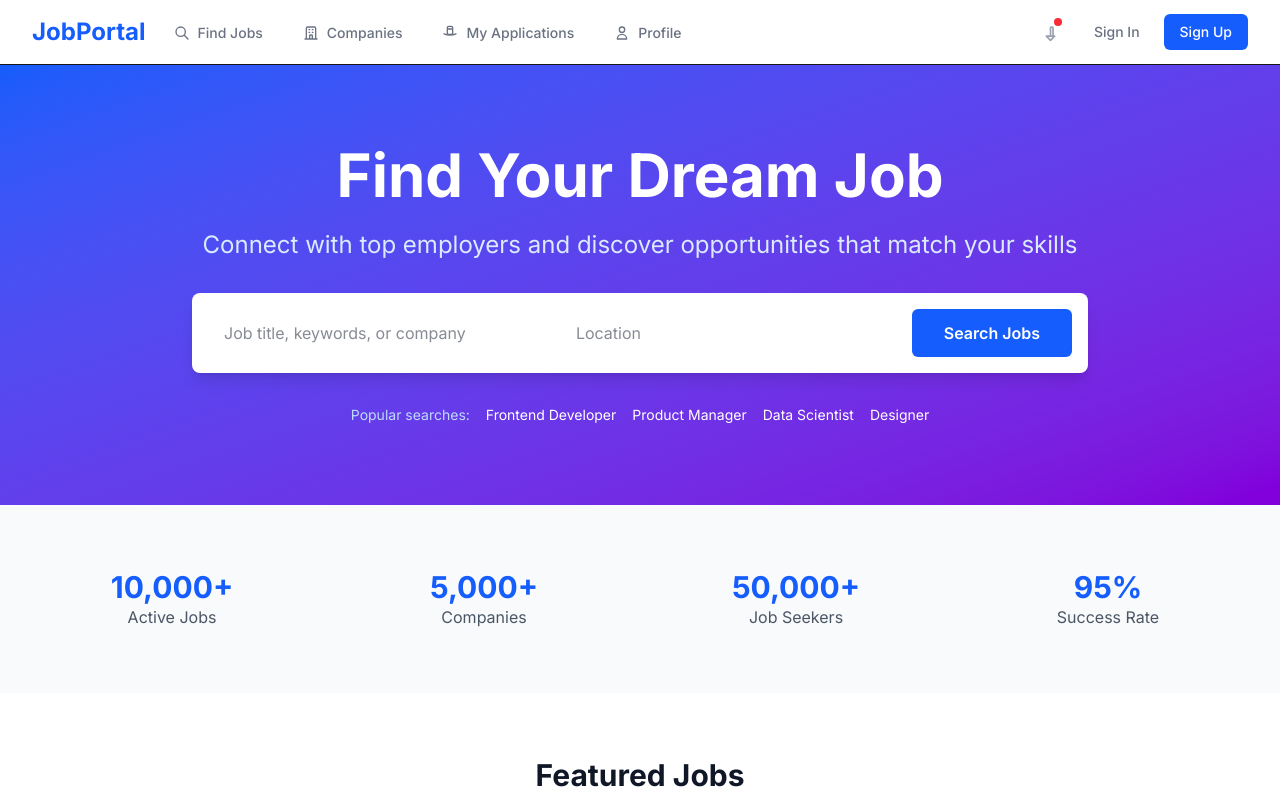
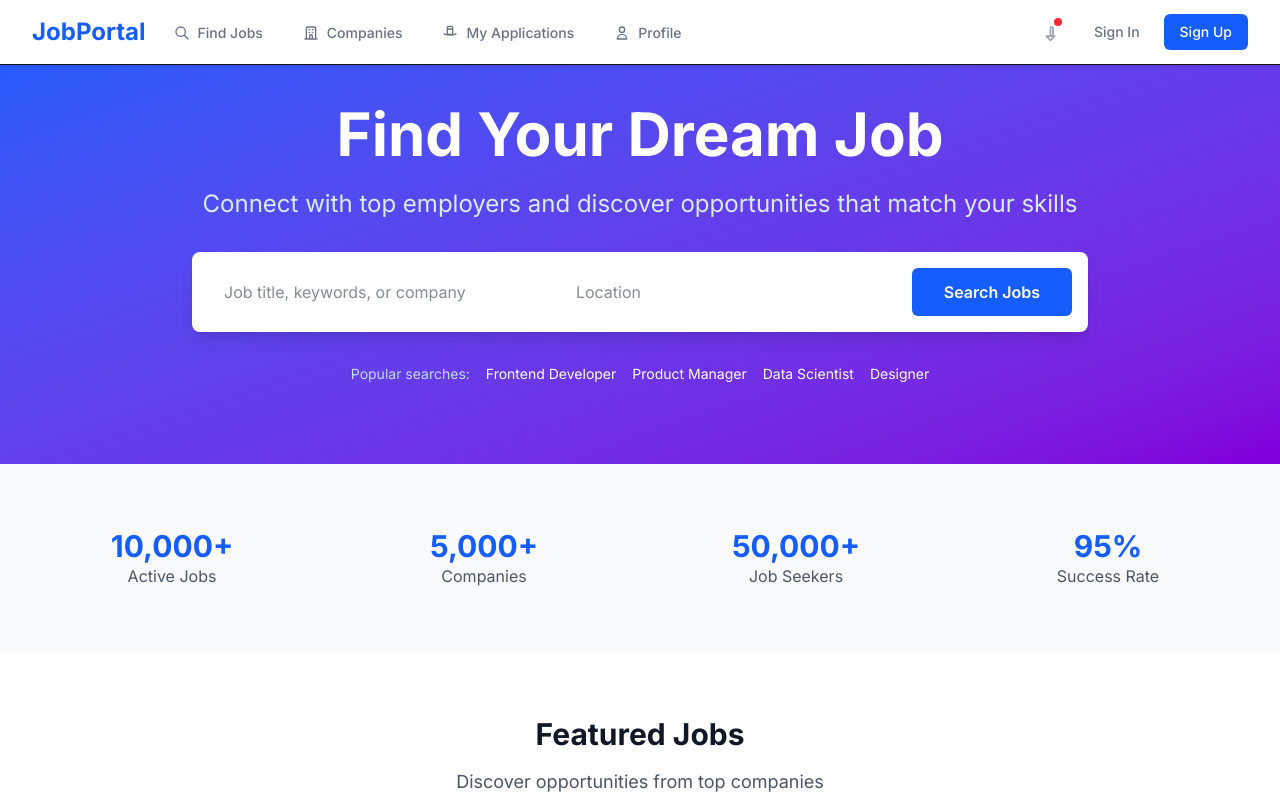
Before and after one commit to vku-k23/bottom-cv-fe, a Next.js app: page / in a window 1280 px wide. Shown: the top 800 px of the page. Built offline with nearby package versions, Linux system fonts and the light colour scheme.

Commit message:
sticky navbar

```diff
--- a/package.json
+++ b/package.json
@@ -3,7 +3,7 @@
   "version": "1.0.0",
   "private": true,
   "scripts": {
-    "dev": "next dev --turbopack",
+    "dev": "concurrently \"next dev\" \"start http://localhost:3000\"",
     "build": "next build",
     "start": "next start",
     "lint": "next lint",
@@ -32,6 +32,7 @@
     "@tanstack/react-query": "^5.40.0",
     "class-variance-authority": "^0.7.0",
     "clsx": "^2.1.1",
+    "concurrently": "^9.2.0",
     "framer-motion": "^11.2.10",
     "lucide-react": "^0.395.0",
     "next": "15.2.0",
@@ -40,7 +41,7 @@
     "react-dom": "^19.0.0",
     "react-hook-form": "^7.51.5",
     "react-hot-toast": "^2.4.1",
-    "tailwind-merge": "^2.3.0",
+    "tailwind-merge": "^2.6.0",
     "tailwindcss-animate": "^1.0.7",
     "zod": "^3.23.8",
     "zustand": "^4.5.2"
--- a/src/app/globals.css
+++ b/src/app/globals.css
@@ -8,6 +8,7 @@
 :root {
   --background: #ffffff;
   --foreground: #171717;
+  --spacing-top: 1.5rem;
 }
 
 @media (prefers-color-scheme: dark) {
--- a/src/app/page.tsx
+++ b/src/app/page.tsx
@@ -48,7 +48,7 @@ const topCompanies = [
 
 export default function HomePage() {
   return (
-    <div className="min-h-screen">
+    <div className="min-h-screen mt-[var(--spacing-top)]">
       {/* Hero Section */}
       <section className="bg-gradient-to-br from-blue-600 to-purple-700 py-20 text-white">
         <div className="mx-auto max-w-7xl px-4 sm:px-6 lg:px-8">
--- a/src/components/layout/navbar.tsx
+++ b/src/components/layout/navbar.tsx
@@ -129,7 +129,7 @@ export function Navbar() {
   const [mobileMenuOpen, setMobileMenuOpen] = useState(false)
 
   return (
-    <nav className="border-b bg-white shadow-sm">
+    <nav className="border-b bg-white shadow-sm fixed w-full">
       <div className="mx-auto max-w-7xl px-4 sm:px-6 lg:px-8">
         <div className="flex h-16 justify-between">
           <div className="flex">
```
Also changed, not shown: src/components/footer.tsx (deleted), src/components/navbar.tsx (deleted), src/components/sidebar.tsx (deleted), 1 other file (tests, documents, lock files or other folders).
